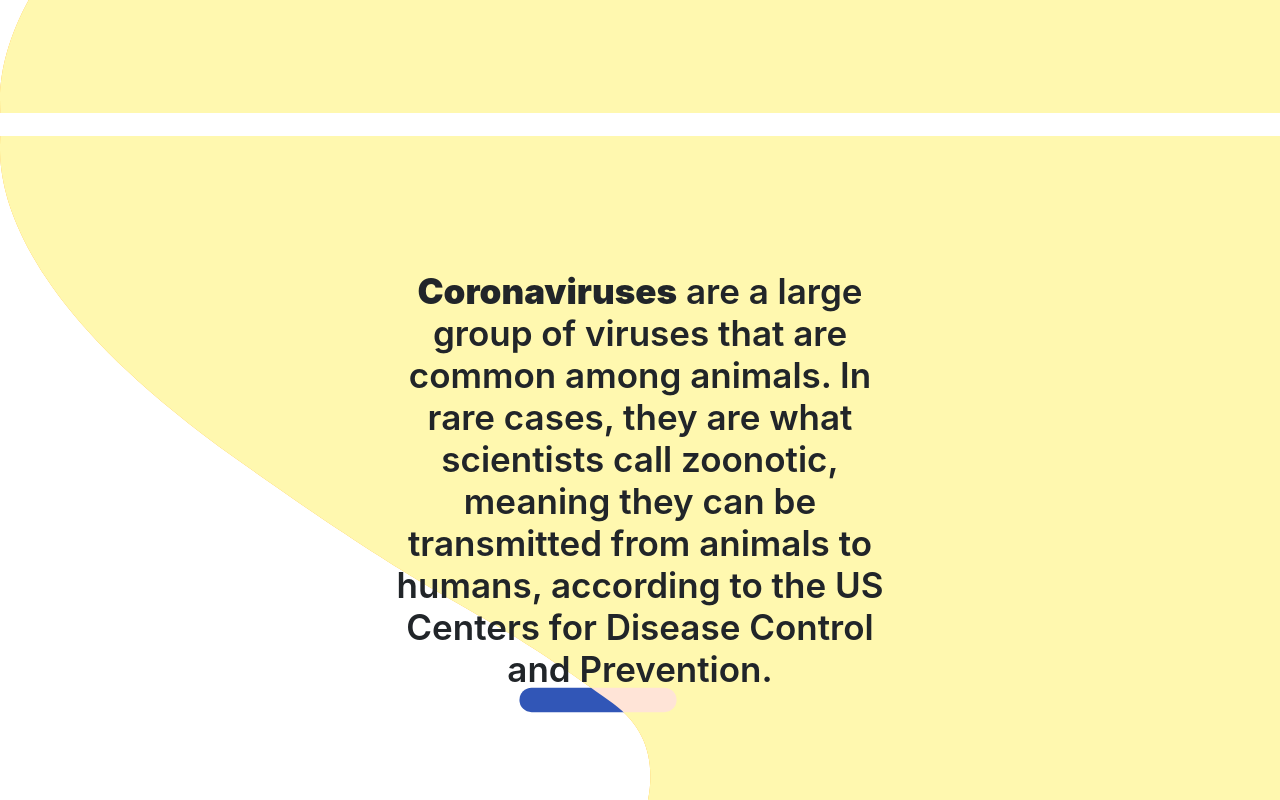
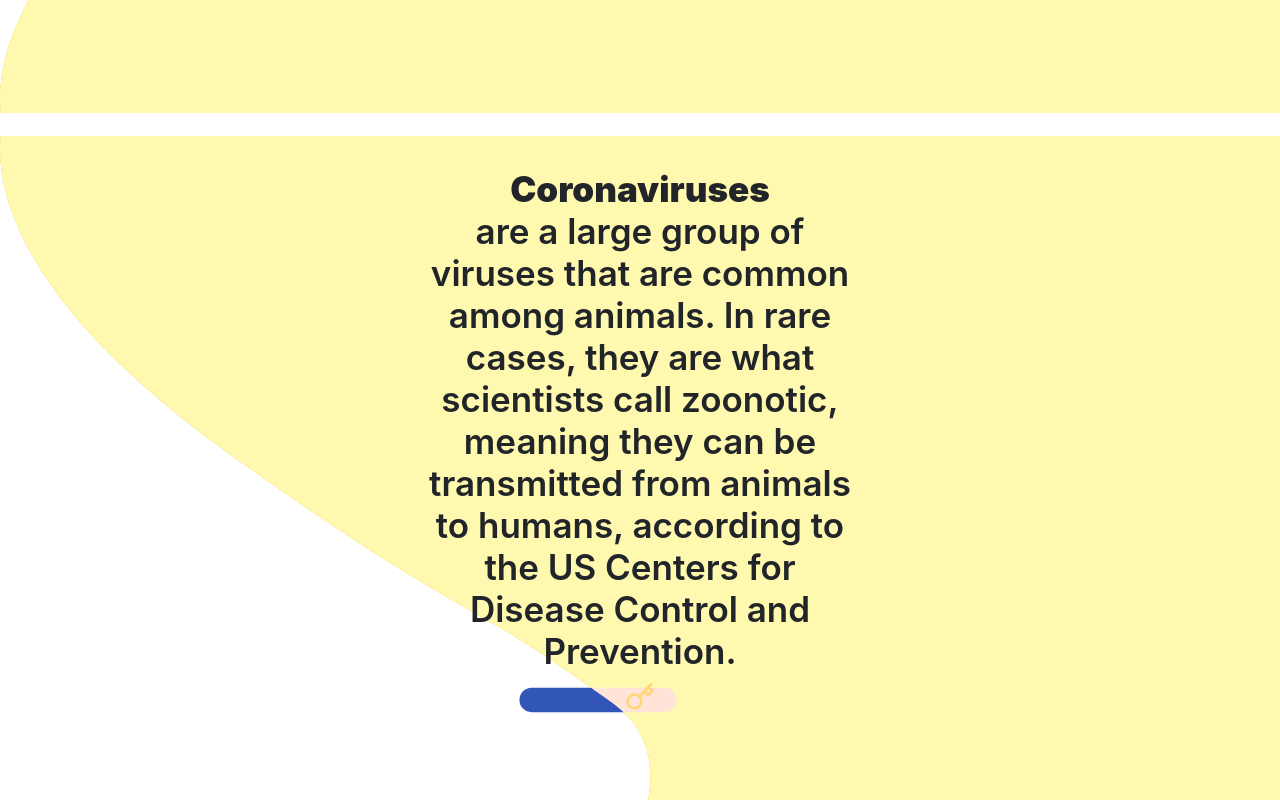
Before and after one commit to swyssauro/cov-application, a React (Create React App) app: page / in a window 1280 px wide. Shown: the part 900-1700 px from the top of the page. Built offline with nearby package versions, Linux system fonts and the light colour scheme.

Commit message:
🤠 master update

```diff
--- a/src/components/modulo/index.js
+++ b/src/components/modulo/index.js
@@ -1,4 +1,5 @@
 import React from 'react';
+import './styles.css';
 import '../styles/default.css'
 
 class Modulo extends React.Component {
@@ -18,17 +19,18 @@ class Modulo extends React.Component {
     render() {
         return (
             <>
-                   <div className="container">
+                <br />
+                <div className="container-primary">
+                    <div className="container container-grid">
                         {this.state.paises.map((item, index) => (
                             <div className="p-nov" key={index}>
-                                    <h2 className="tittle-h1">{item.country}</h2>
-                                    <p>{item.cases}</p>
-                                    <p>{item.todayCases}</p>
-                                    <p>{item.deaths}</p>
-                                    <p>{item.recovered}</p>
+                                <h2 className="tittle-h1">{item.country}</h2>
+                                <p>cases <b>{item.cases}</b>  todayCases <b>{item.todayCases}</b></p>
+                                <p>deaths <b>{item.deaths}</b> recovered <b>{item.recovered}</b></p>
                             </div>
                         ))}
-                   </div>
+                    </div>
+                </div>
 
             </>
         );
--- /dev/null
+++ b/src/components/modulo/styles.css
@@ -0,0 +1,28 @@
+.container-grid {
+    display: grid;
+    grid-column-start: 1;
+    grid-template-columns: 18vw 18vw 18vw;
+    grid-gap: 15px;
+    justify-content: right;
+}
+.p-nov {
+    padding: 10px 18px;
+    background: #3156b7d1;
+    border-radius: 5px;
+}
+p {
+    font-size: 15px;
+    color: #212529;
+    font-weight: 500;
+    margin-bottom: 0px;
+    text-transform: uppercase;
+}
+.tittle-h1 {
+    font-size: 24px;
+    text-transform: uppercase;
+    font-weight: 800;
+    position: relative;
+    top: -24px;
+    padding: 0px 0px;
+    float: right;
+}
--- a/src/components/styles/default.css
+++ b/src/components/styles/default.css
@@ -1,12 +1,5 @@
-  ::-webkit-scrollbar {
-    width: 10px;
-  }
-  ::-webkit-scrollbar-track {
-    background: #f1f1f1;
-  }
-  ::-webkit-scrollbar-thumb {
-    background: #3156b7;
-  }
-  ::-webkit-scrollbar-track {
-    background: #fff8af;
-  }
+  ::-webkit-scrollbar { width: 10px; }
+  ::-webkit-scrollbar-track { background: #f1f1f1; }
+  ::-webkit-scrollbar-thumb { background: #3156b7; }
+  ::-webkit-scrollbar-track { background: #fff8af; }
+  body { background-color: #fff; }
--- a/src/index.js
+++ b/src/index.js
@@ -10,9 +10,3 @@ ReactDOM.render(
   </React.StrictMode>,
   document.getElementById('root')
 );
-
-
-
-// If you want your app to work offline and load faster, you can change
-// unregister() to register() below. Note this comes with some pitfalls.
-// Learn more about service workers: https://bit.ly/CRA-PWA
--- a/src/pages/Home/index.js
+++ b/src/pages/Home/index.js
@@ -1,5 +1,5 @@
 import React from 'react';
-import { FiArrowDownCircle } from 'react-icons/fi'
+import { FiArrowDownCircle, FiKey } from 'react-icons/fi'
 import './styles.css';
 
 export default function Home() {
@@ -9,9 +9,14 @@ export default function Home() {
         <a href="#container-hoy"><FiArrowDownCircle color="#ffd670" className="arrown-icon" size="30" /></a>
       </div>
       <div id="container-hoy" className="container-hoy">
+        <div className="container">
         <h3 className="title">
           <b>Coronaviruses</b> are a large group of viruses that are common among animals. In rare cases, they are what scientists call zoonotic, meaning they can be transmitted from animals to humans, according to the US Centers for Disease Control and Prevention.
+          <div className="container">
+        <a href="/explore"><FiKey color="#ffd670" className="arrown-icon" size="30" /></a>
+        </div>
         </h3>
+        </div>
       </div>
     </>
   );
--- a/src/pages/Home/styles.css
+++ b/src/pages/Home/styles.css
@@ -25,8 +25,9 @@
     transition-delay: 10ms;
 }
 .container-hoy .title {
-    position: absolute;
-    top: 1119px;
+    position: relative;
+    top: 0px;
+    display: grid;
     padding: 4% 30%;
     font-weight: 600;
     font-size: 35px;
--- a/src/pages/Painel/index.js
+++ b/src/pages/Painel/index.js
@@ -1,9 +1,13 @@
 import React from 'react';
+import './styles.css';
+import '../../components/styles/default.css';
 import Painels from '../../components/modulo';
 
 function Painel() {
   return (
-      <Painels />
+      <div className="conatainer-painel">
+        <Painels />
+      </div>
   );
 }
 
--- /dev/null
+++ b/src/pages/Painel/styles.css
@@ -0,0 +1,2 @@
+.conatainer-painel {background-color: #fff8af; background-image: url(../../components/Imgs/Vector3.svg); background-repeat: no-repeat; height: 1024px; background-size: contain; background-position: right; }
+html { background-color: #fff8af; }
```
Also changed, not shown: src/components/Imgs/Vector3.svg (added).
